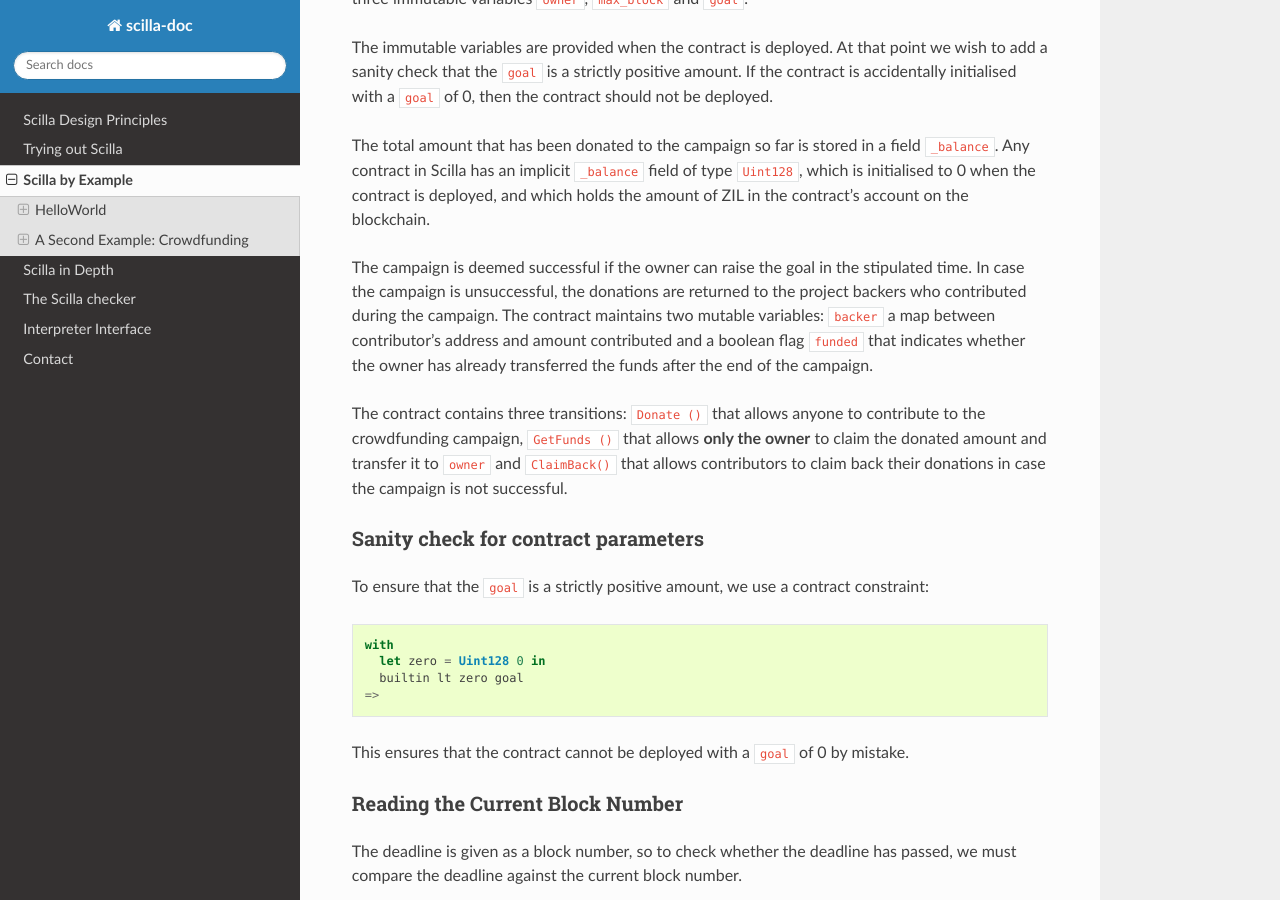
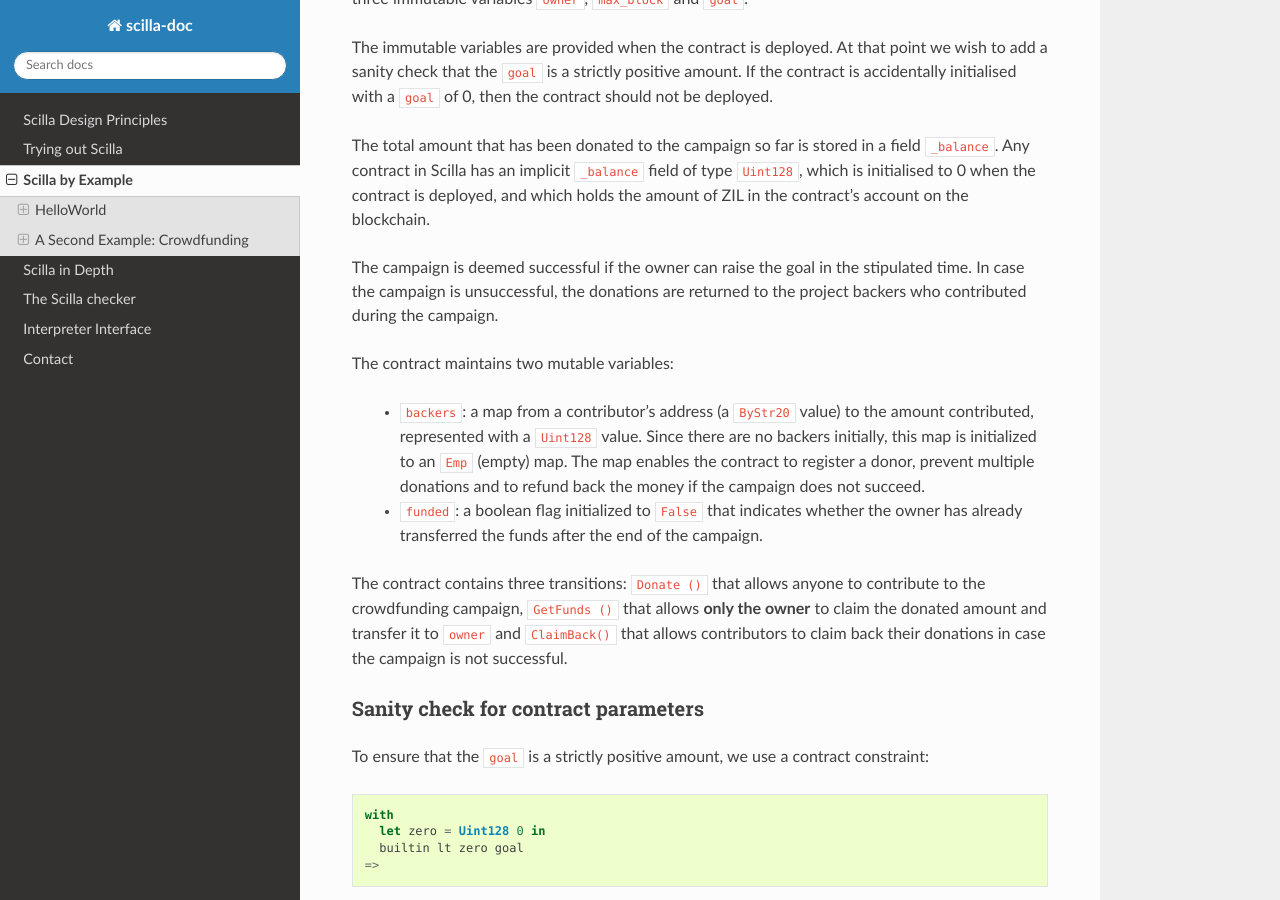
Before and after one commit to Zilliqa/scilla-docs, a Sphinx documentation site: the page built from docs/source/scilla-by-example.rst, in a window 1280 px wide and 900 px high, scrolled down 6837 px. Built offline with Sphinx 7.4.7 and the Read the Docs theme 2.0.0, drawn with Linux system fonts in a browser that asks for light colours.

Commit message:
Document the Emp keyword for creating empty map values (#78)
* Document the Emp keyword for creating empty map values

* changes based on review comments

* Minor fix based on review comment

```diff
--- a/docs/source/scilla-by-example.rst
+++ b/docs/source/scilla-by-example.rst
@@ -409,10 +409,20 @@ contract's account on the blockchain.
 The campaign is deemed successful if the owner can raise the goal in
 the stipulated time. In case the campaign is unsuccessful, the
 donations are returned to the project backers who contributed during
-the campaign. The contract maintains two mutable variables: ``backer``
-a map between contributor's address and amount contributed and a
-boolean flag ``funded`` that indicates whether the owner has already
-transferred the funds after the end of the campaign.
+the campaign.
+
+The contract maintains two mutable variables:
+
+  - ``backers``: a map from a contributor's address (a ``ByStr20`` value)
+    to the amount contributed, represented with a ``Uint128`` value.
+    Since there are no backers initially, this map is initialized to an
+    ``Emp`` (empty) map. The map enables the contract to register a donor,
+    prevent multiple donations and to refund back the money if the campaign
+    does not succeed.
+
+  - ``funded``:  a boolean flag initialized to ``False`` that indicates
+    whether the owner has already transferred the funds after the end of
+    the campaign.
 
 The contract contains three transitions: ``Donate ()`` that allows anyone to
 contribute to the crowdfunding campaign, ``GetFunds ()`` that allows **only the
```
Also changed, not shown: docs/source/scilla-in-depth.rst (+7 -0 lines).
